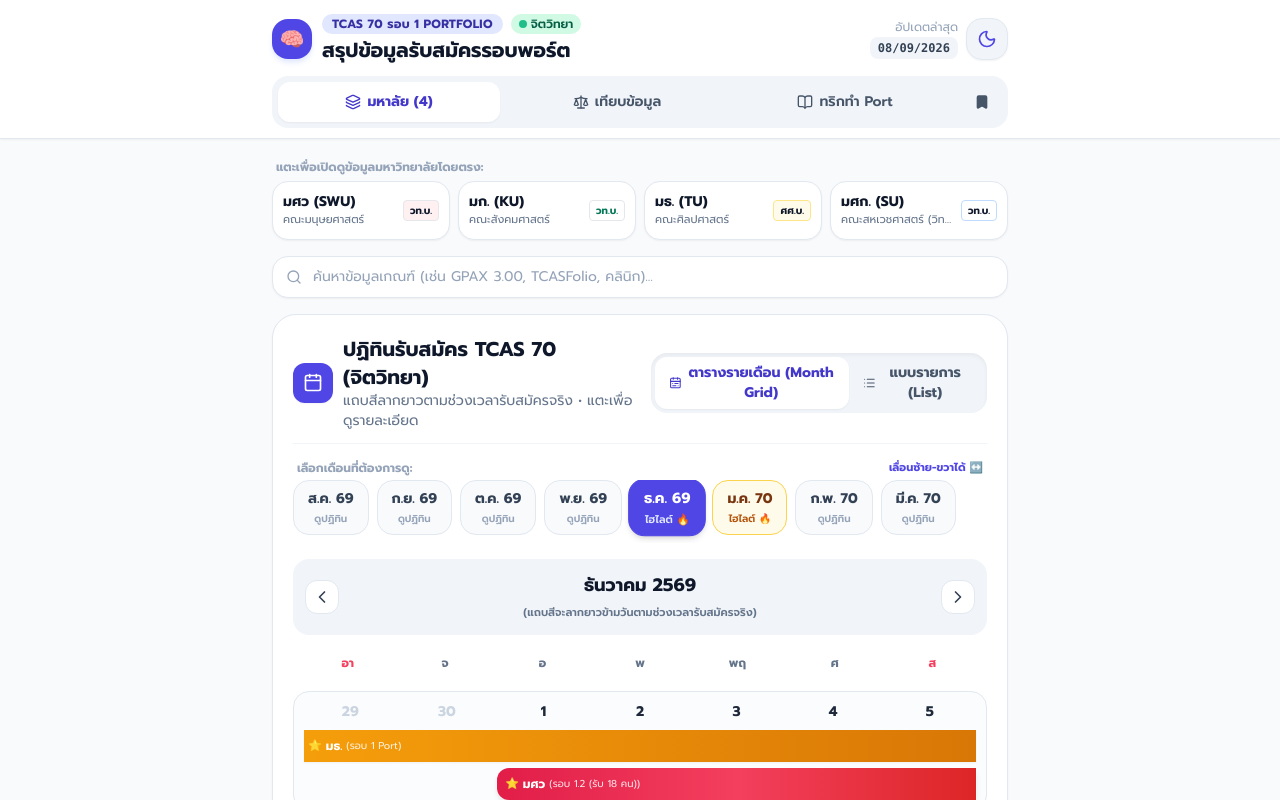
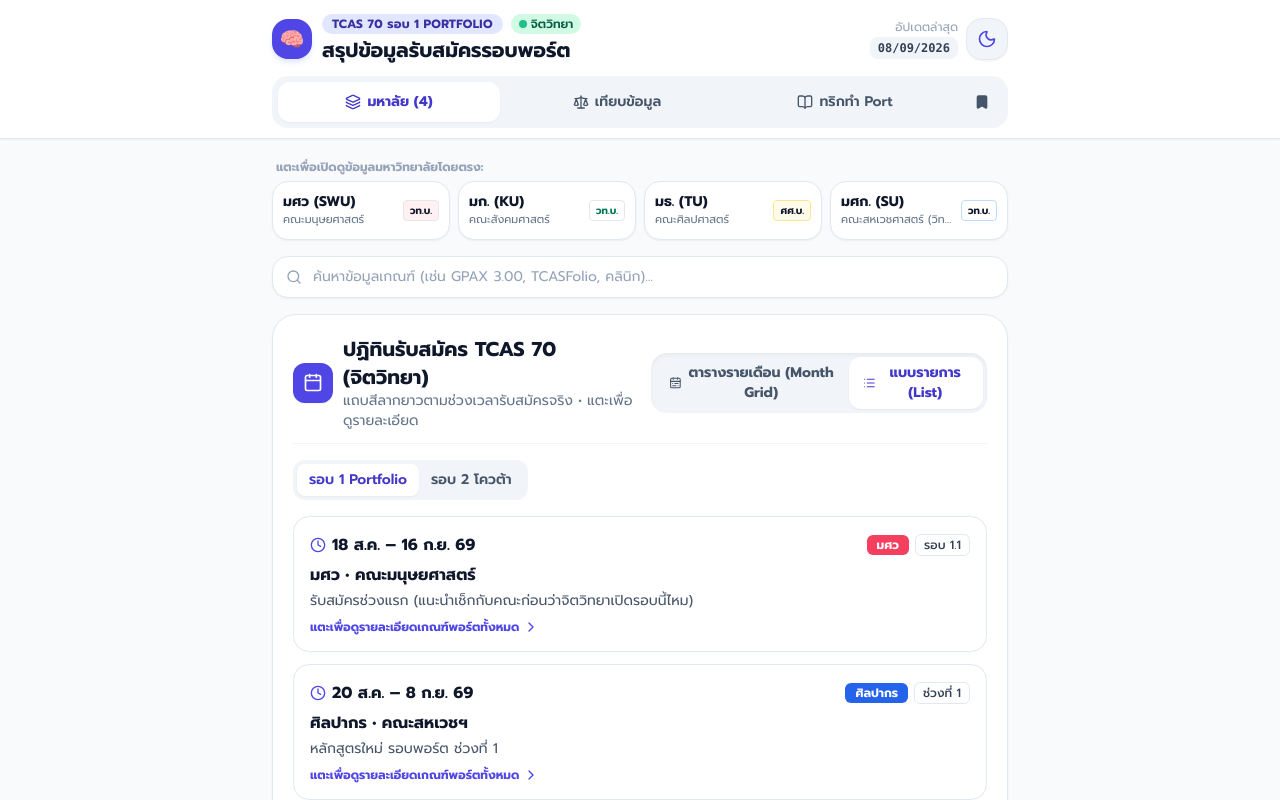
Before and after one commit to wisitan/Klao_TCAS70, a React (Vite) app: page / in a window 1280 px wide. Shown: the top 800 px of the page. Built offline with nearby package versions, Linux system fonts and the light colour scheme.

Commit message:
feat: set calendar default view to list view

```diff
--- a/src/components/TimelineCalendar.jsx
+++ b/src/components/TimelineCalendar.jsx
@@ -10,7 +10,7 @@
 } from 'lucide-react'
 
 export default function TimelineCalendar({ onSelectUni }) {
-  const [viewType, setViewType] = useState('month') // 'month' | 'list'
+  const [viewType, setViewType] = useState('list') // 'list' (default as requested) | 'month'
   const [selectedMonthIdx, setSelectedMonthIdx] = useState(4) // default to 'ธ.ค. 69' (index 4)
   const [timelineMode, setTimelineMode] = useState('port') // 'port' | 'quota' (for List view)
 
```
